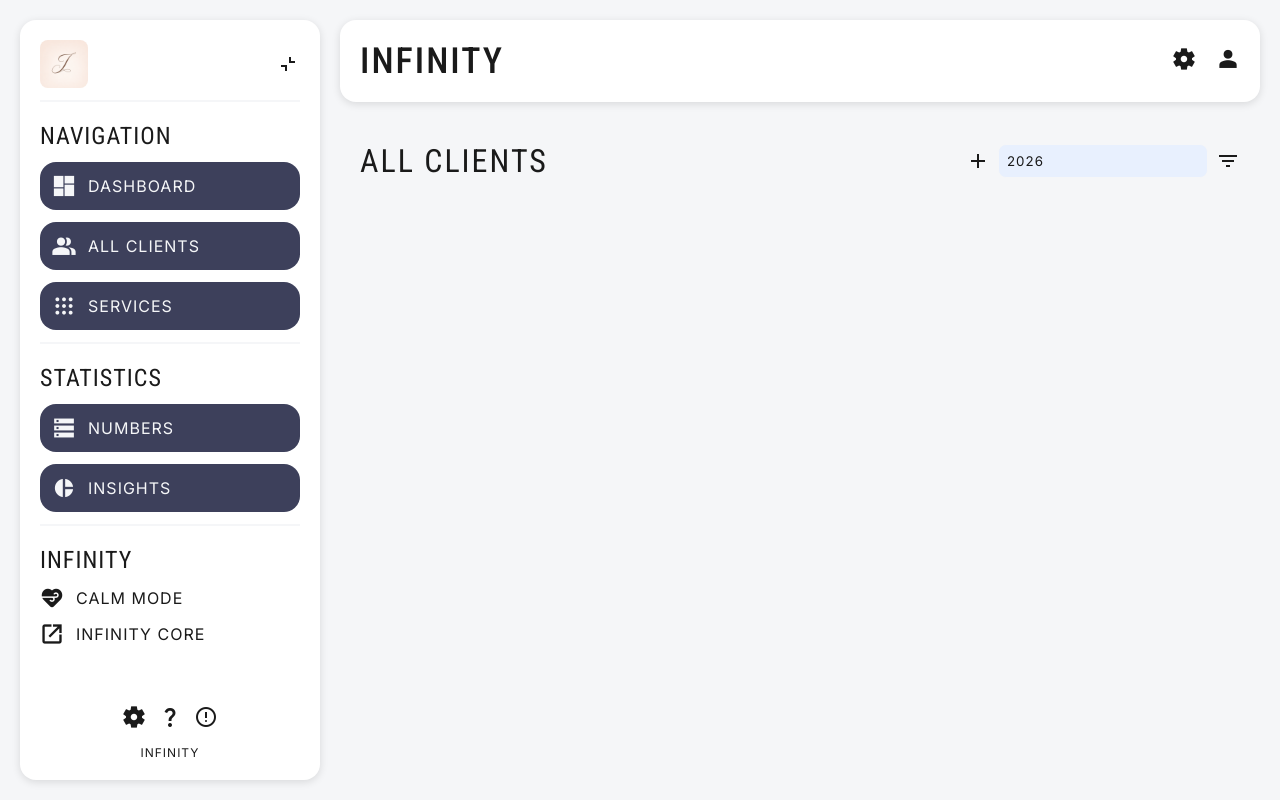
After one commit to coderadi-in/INFINITY, a Flask app: page /clients/ in a window 1280 px wide. The commit adds this page. Run offline with Flask 3, Linux system fonts and the light colour scheme; the visitor is signed in with stand-in values (Sample User, id 1); parts of the project's set-up code (start-up, migrations or seed data) failed here and were passed over.

Commit message:
Fixed structures and added new-client adding system. [UPDATE: 02.026.03.I2]

```diff
--- a/routers/clients.py
+++ b/routers/clients.py
@@ -12,7 +12,7 @@ clients = Blueprint("clients", __name__, url_prefix='/clients')
 @clients.route('/')
 @login_required
 def all_clients():
-    return render_template('clients/all_clients.html')
+    return render_template('clients/clients.html')
 
 # & CLIENT INFO ROUTE
 @clients.route('/<client>/')
--- a/static/css/.base.css
+++ b/static/css/base/base.css
@@ -63,9 +63,23 @@ html { scroll-behavior: smooth; }
 .app-content {
     width: 100%;
     align-items: end;
+    display: flex;
+    flex-direction: column;
+    gap: 20px;
 }
 
-.main { height: 100vh; }
+.main {
+    height: 100vh;
+    padding: 20px;
+    display: flex;
+    gap: 20px;
+}
+
+.app-body {
+    padding: 20px;
+    height: 100%;
+    width: 100%;
+}
 
 /* ================================================== */
 /* DISPLAY */
--- a/static/js/.base.js
+++ /dev/null
@@ -1,2 +0,0 @@
-// ADDS A SIMPLE WAIT FUNCTION TO AVOID CALLBACK HELL IN ANIMATION SEQUENCES
-export const wait = (ms) => new Promise((resolve) => setTimeout(resolve, ms));
--- /dev/null
+++ b/static/js/base/base.js
@@ -0,0 +1,32 @@
+// ADDS A SIMPLE WAIT FUNCTION TO AVOID CALLBACK HELL IN ANIMATION SEQUENCES
+export const wait = (ms) => new Promise((resolve) => setTimeout(resolve, ms));
+
+// PREVENTS ONLY BROWSER SHORTCUT DEFAULTS, NOT NORMAL TYPING.
+// Returns a cleanup function so callers can remove the listener when needed.
+export const blockKeyboardDefaults = (target = document) => {
+    const shortcutKeys = new Set([
+        "f1", "f2", "f3", "f4", "f5", "f6",
+        "f7", "f8", "f9", "f10", "f11", "f12",
+    ]);
+
+    const isBrowserShortcut = (event) => {
+        const key = event.key.toLowerCase();
+
+        // Browser shortcuts are usually modifier combos (Ctrl/Cmd/Alt + key)
+        // or function keys used by the browser (F1-F12).
+        return event.ctrlKey || event.metaKey || event.altKey || shortcutKeys.has(key);
+    };
+
+    const preventShortcutDefault = (event) => {
+        if (isBrowserShortcut(event)) {
+            event.preventDefault();
+        }
+    };
+
+    // Keydown is enough to stop shortcut defaults before browser actions run.
+    target.addEventListener("keydown", preventShortcutDefault);
+
+    return () => {
+        target.removeEventListener("keydown", preventShortcutDefault);
+    };
+};
--- /dev/null
+++ b/static/js/base/wizard.js
@@ -0,0 +1,36 @@
+// ==================================================
+// PREVENT DEFAULT KEYBOARD SHORTCUTS
+// ==================================================
+import { blockKeyboardDefaults } from '../base/base.js';
+blockKeyboardDefaults();
+
+// ==================================================
+// WIZARD OPEN/CLOSE SYSTEM
+// ==================================================
+
+const closeBtn = document.getElementById("closeWizard");
+const wizard = document.querySelector(".wizard-container");
+
+// * FUNCTION TO TOGGLE WIZARD
+function toggleWizard() {
+    if (!wizard) {
+        return;
+    }
+
+    wizard.classList.toggle("open");
+}
+
+// & EVENT LISTENER TO CLOSE WIZARD
+if (closeBtn) {
+    closeBtn.addEventListener("click", toggleWizard);
+}
+
+// & SHORTCUT: CTRL + ALT + N TO TOGGLE WIZARD
+document.addEventListener("keydown", (event) => {
+    // Use lowercase compare so Shift state does not matter.
+    const isShortcut = event.ctrlKey && event.altKey && event.key.toLowerCase() === "n";
+
+    if (isShortcut) {
+        toggleWizard();
+    }
+});
--- a/static/js/components/msg.js
+++ b/static/js/components/msg.js
@@ -1,7 +1,7 @@
 // ==================================================
 // IMPORTS
 // ==================================================
-import { wait } from "../.base.js";
+import { wait } from "../base/base.js";
 
 
 // ==================================================
--- a/templates/.index.html
+++ b/templates/.index.html
@@ -93,7 +93,7 @@
         </section>
     </main>
 
-    <script type="module" src="{{ url_for('static', filename='js/.index.js') }}"></script>
+    <script type="module" src="{{ url_for('static', filename='js/base/index.js') }}"></script>
 </body>
 
 </html>
--- /dev/null
+++ b/templates/clients/clients.html
@@ -0,0 +1,40 @@
+<!DOCTYPE html>
+<html lang="en">
+
+<head>
+    <meta charset="UTF-8">
+    <meta name="viewport" content="width=device-width, initial-scale=1.0">
+
+    <link rel="shortcut icon" href="{{ url_for('static', filename='assets/icons/icon.ico') }}" type="image/x-icon">
+    <title>CLIENTS &bull; INFINITY</title>
+
+    <link rel="stylesheet" href="{{ url_for('static', filename='css/base/base.css') }}">
+    <link rel="stylesheet" href="{{ url_for('static', filename='css/clients/clients.css') }}">
+</head>
+
+<body>
+    {% include 'components/msg.html' %}
+    {% include 'widgets/new_client.html' %}
+
+    <main class="main">
+        {% include 'components/sidebar.html' %}
+
+        <section class="app-content">
+            {% include 'components/header.html' %}
+
+            <section class="app-body">
+                <div class="head row h-sb">
+                    <h2 class="h2">all clients</h2>
+
+                    <div class="row gap-8">
+                        <span class="link symbol" id="addClientBtn">add</span>
+                        <input type="number" name="yearSelect" id="yearSelect" class="input" value="2026">
+                        <span class="link symbol" id="filterClientBtn">filter_list</span>
+                    </div>
+                </div>
+            </section>
+        </section>
+    </main>
+</body>
+
+</html>
--- /dev/null
+++ b/templates/widgets/new_client.html
@@ -0,0 +1,40 @@
+<link rel="stylesheet" href="{{ url_for('static', filename='css/base/wizard.css') }}">
+
+<section class="center w-full h-screen wizard-container">
+    <form action="/clients/new" method="post" class="form column gap-20 p-20 rounded-16">
+        <span class="link symbol" id="closeWizard">close</span>
+
+        <div class="heading column">
+            <h3 class="h3 uppercase">new client</h3>
+            <p class="para">Add client details below to add new client</p>
+        </div>
+
+        <div class="input-list column gap-12">
+            <div class="form-elem column gap-4">
+                <label for="name">Name*</label>
+                <input required type="text" name="name" id="name" class="input" placeholder="e.g.: Aditya">
+            </div>
+
+            <div class="form-elem column gap-4">
+                <label for="email">Email</label>
+                <input type="email" name="email" id="email" class="input" placeholder="e.g.: adi@coderadi.in">
+            </div>
+
+            <div class="form-elem column gap-4">
+                <label for="phone">Phone</label>
+                <input type="tel" name="phone" id="phone" class="input" placeholder="e.g.: 9987766544">
+            </div>
+
+            <div class="form-elem column gap-4">
+                <label for="notes">Notes</label>
+                <textarea name="notes" id="notes" class="input" placeholder="Anything you want to note about..."></textarea>
+            </div>
+        </div>
+
+        <button type="submit" class="btn fl p-12 rounded-16">
+            <span class="mini uppercase">add client</span>
+        </button>
+    </form>
+</section>
+
+<script type="module" src="{{ url_for('static', filename='js/base/wizard.js') }}"></script>
```
Also changed, not shown: static/css/base/wizard.css (added, +28 -0 lines), templates/pages/dashboard.html (+6 -3 lines), static/css/base/index.css (renamed from static/css/.index.css), static/js/base/index.js (renamed from static/js/.index.js).
